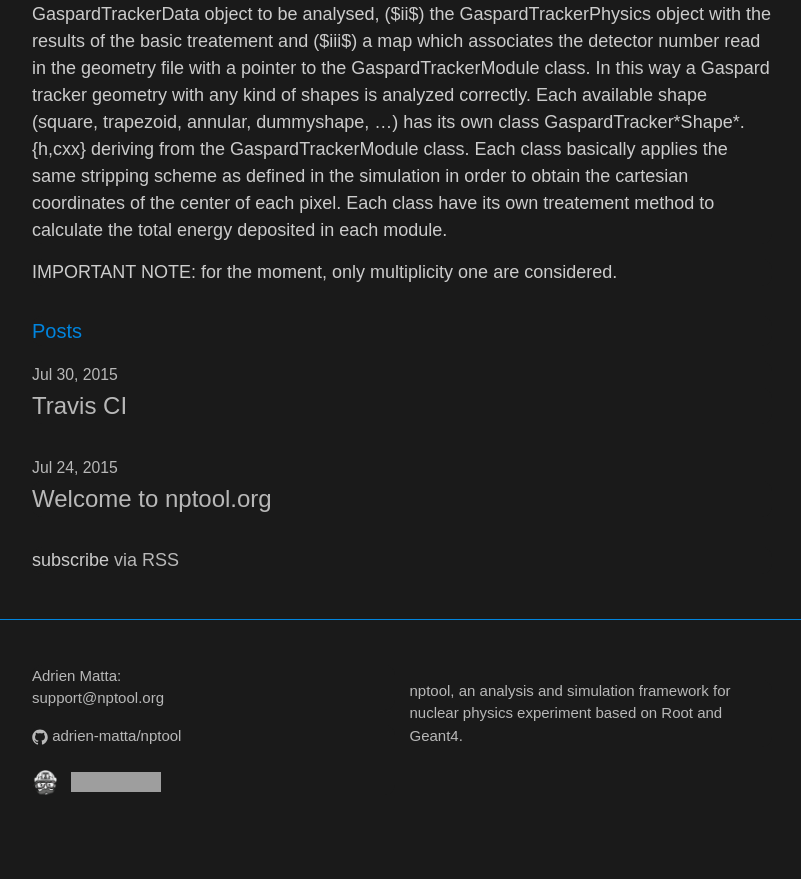
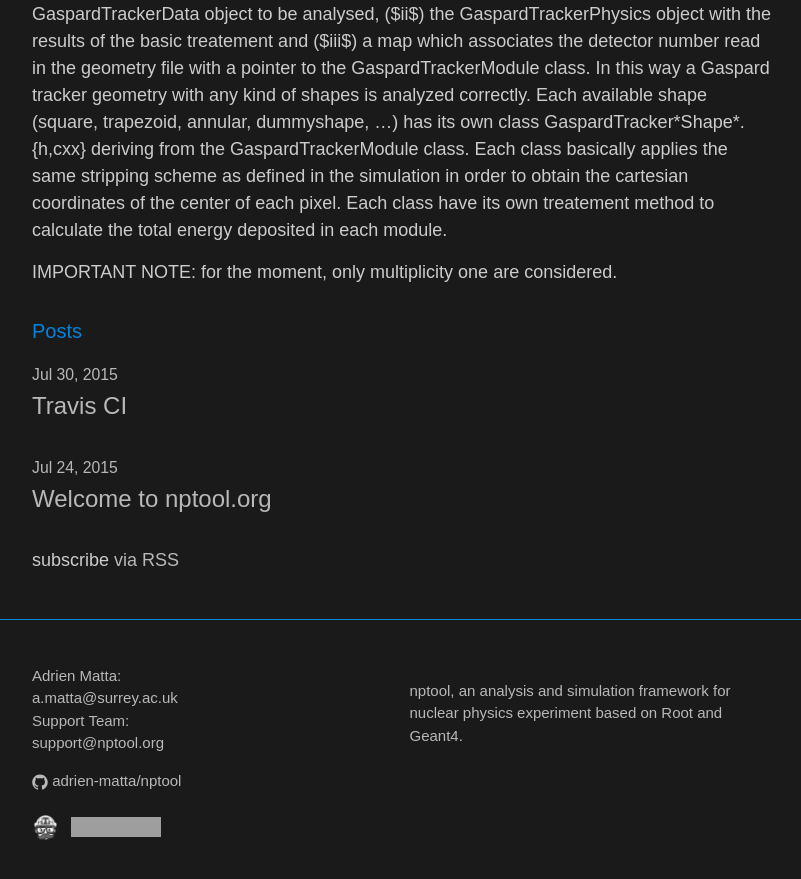
Before and after one commit to adrien-matta/nptool, a Jekyll site: the page built from index.html, in a window 1280 px wide and 900 px high, scrolled down 6403 px. Shown: the top 879 px of the window, without its empty margins (238-1039 px from the left). Built offline with Jekyll 4.4.1, drawn with Linux system fonts in a browser that asks for light colours; some web fonts are replaced; before the commit the page ends 7258 px from its top, so only the background shows below that; grey boxes are pictures that could not be loaded.

Commit message:
* updating footer

```diff
--- a/_config.yml
+++ b/_config.yml
@@ -5,7 +5,6 @@ description: > # this means to ignore newlines until "baseurl:"
   nptool, an analysis and simulation framework for nuclear physics experiment based on Root and Geant4.
 
 baseurl: "" # the subpath of your site, e.g. /blog/
-#url: "http://nptool.org" # the base hostname & protocol for your site
 url: "" # use this line when using jekyll serve to preview locally
 
 github_username: adrien-matta/nptool
--- a/_includes/footer.html
+++ b/_includes/footer.html
@@ -8,6 +8,8 @@
       <div class="footer-col  footer-col-1">
         <ul class="contact-list">
           <li>Adrien Matta:</li>
+          <li><a href="mailto:a.matta@surrey.ac.uk">a.matta@surrey.ac.uk</a></li>
+          <li>Support Team:</li>
           <li><a href="mailto:{{ site.email }}">{{ site.email }}</a></li>
         </ul>
 
```
